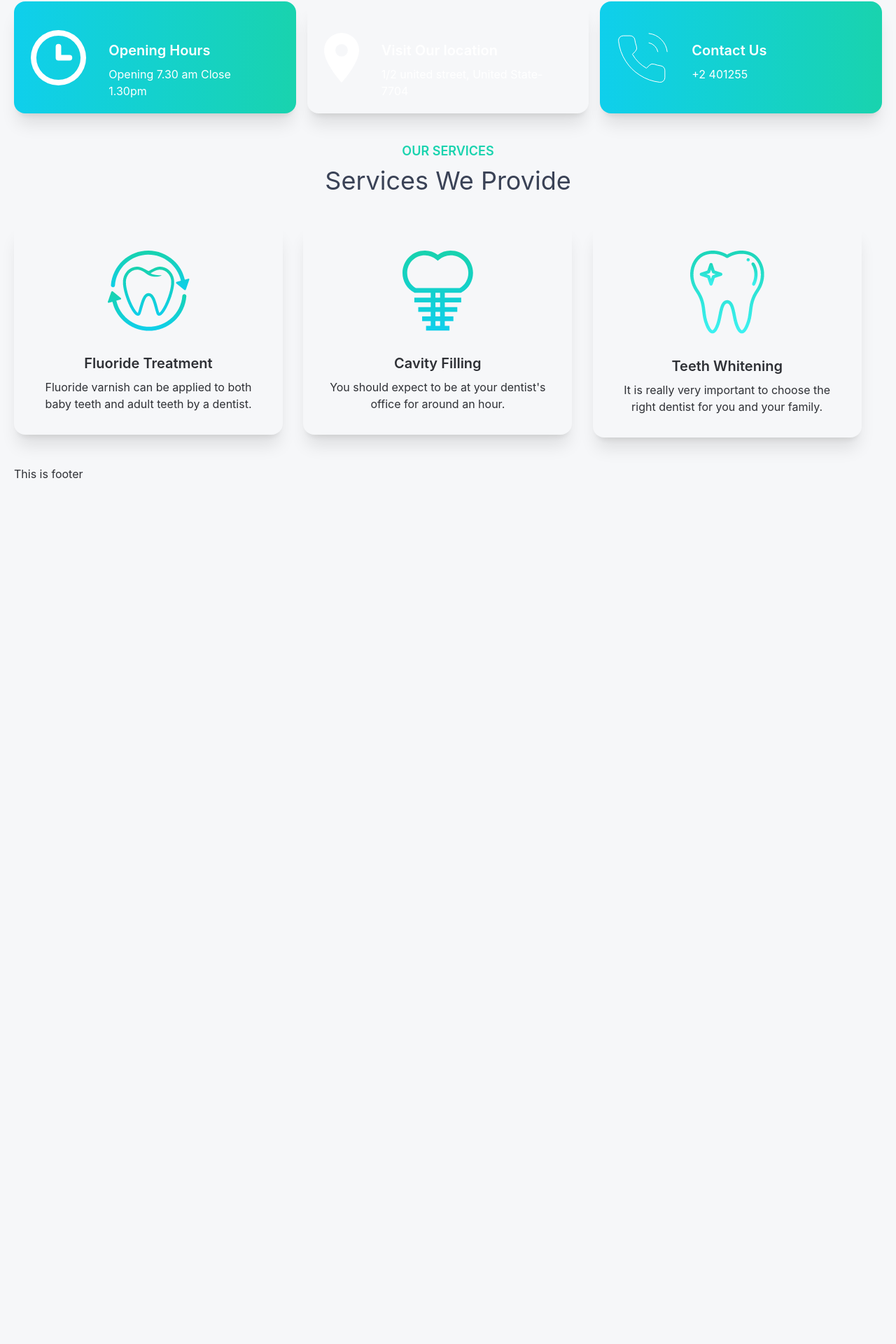
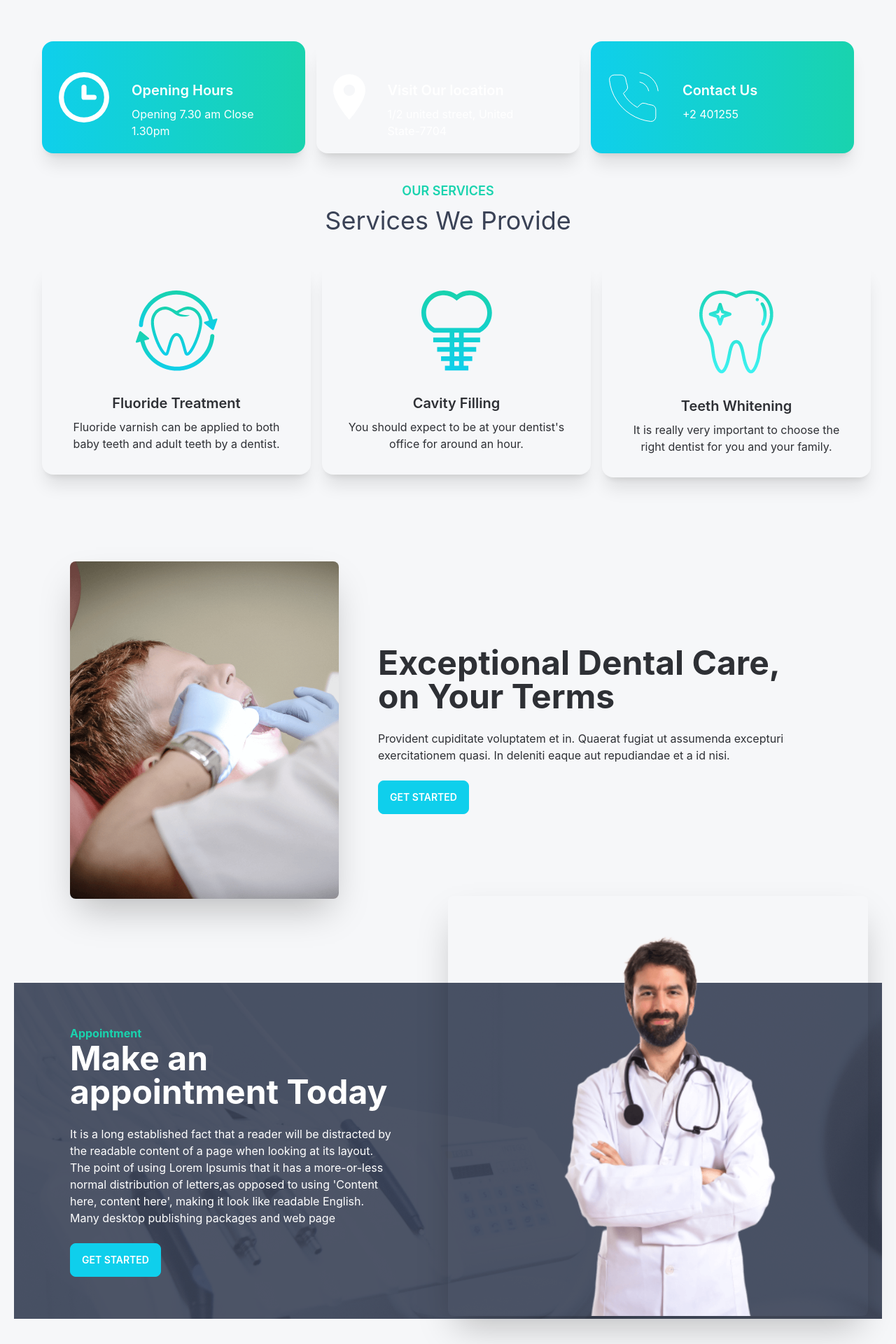
Before and after one commit to islammd39/doctor-appointment-wesite, a React (Create React App) app: page / in a window 1280 px wide. Shown: the part 575-2495 px from the top of the page at 70% size. Before the commit the page ends 1264 px from the top, so only its background shows below. Built offline with nearby package versions, Linux system fonts and the light colour scheme.

Commit message:
similer component

```diff
--- a/src/Pages/Home/Banner/Banner.js
+++ b/src/Pages/Home/Banner/Banner.js
@@ -3,15 +3,15 @@
 
 const Banner = () => {
   return (
-    <div>
-      <div className="hero bg-base-200 lg:py-10">
+    <div className="lg:p-10">
+      <div className="hero lg:py-10">
         <div className="hero-content flex-col lg:flex-row-reverse">
           <img
             src={bannerImage}
             className="lg:w-1/2 rounded-lg shadow-2xl"
           alt="..."/>
           <div>
-            <h1 className="text-5xl font-bold lg:mt-5">Box Office News!</h1>
+            <h1 className="text-5xl font-bold lg:mt-5">Your New Smile Starts Here</h1>
             <p className="py-6 mt-5">
               Provident cupiditate voluptatem et in. Quaerat fugiat ut assumenda
               excepturi exercitationem quasi. In deleniti eaque aut repudiandae
--- a/src/Pages/Home/Home/Home.js
+++ b/src/Pages/Home/Home/Home.js
@@ -1,7 +1,9 @@
 import React from 'react';
 import Banner from '../Banner/Banner';
 import InfoCard from '../InfoCard/InfoCard';
+import MakeAppointment from '../MakeAppointment/MakeAppointment';
 import ServiceData from '../Service/ServiceData';
+import Treatment from '../Treatment/Treatment';
 
 
 
@@ -11,6 +13,8 @@
           <Banner></Banner>
           <InfoCard></InfoCard>
          <ServiceData></ServiceData>
+         <Treatment></Treatment>
+         <MakeAppointment></MakeAppointment>
         </div>
     );
 };
--- a/src/Pages/Home/InfoCard/InfoCard.js
+++ b/src/Pages/Home/InfoCard/InfoCard.js
@@ -29,7 +29,7 @@
         },
     ]
     return (
-        <div className='grid grid-cols-1 md:grid-cols-2 lg:grid-cols-3 gap-4 my-10'>
+        <div className='grid grid-cols-1 md:grid-cols-2 lg:grid-cols-3 gap-4 my-10 lg:m-10'>
             {
                 viewCards.map(card=><InfoCardDetails key={card.id} card={card}></InfoCardDetails>)
             }
--- /dev/null
+++ b/src/Pages/Home/MakeAppointment/MakeAppointment.js
@@ -0,0 +1,28 @@
+import React from "react";
+import doctor from "../../../assets/images/doctor.png"
+import appointment from "../../../assets/images/appointment.png"
+
+const MakeAppointment = () => {
+  return (
+    <section style={{background:`url(${appointment}`}}>
+      <div className="hero lg:my-10">
+        <div className="hero-content flex-col lg:flex-row-reverse lg:mx-5 p-0">
+          <img
+            src={doctor}
+            className="lg:w-1/2 rounded-lg shadow-2xl -mt-32"
+          alt="..."/>
+          <div className="lg:p-10 text-white m-5">
+            <p className="font-bold text-secondary">Appointment</p>
+            <h1 className="text-5xl font-bold">Make an appointment Today</h1>
+            <p className="py-6">
+            It is a long established fact that a reader will be distracted by the readable content of a page when looking at its layout. The point of using Lorem Ipsumis that it has a more-or-less normal distribution of letters,as opposed to using 'Content here, content here', making it look like readable English. Many desktop publishing packages and web page
+            </p>
+            <button className="btn btn-primary text-white">Get Started</button>
+          </div>
+        </div>
+      </div>
+    </section>
+  );
+};
+
+export default MakeAppointment;
--- a/src/Pages/Home/Service/ServiceData.js
+++ b/src/Pages/Home/Service/ServiceData.js
@@ -27,10 +27,10 @@
     ]
 
     return (
-        <div className='text-center my-10'>
+        <div className='text-center my-10 lg:m-10'>
             <h4 className='text-lg uppercase font-semibold text-secondary'>Our Services</h4>
             <h2 className='text-4xl text-accent mt-2'>Services We Provide</h2>
-           <div className='grid grid-cols-1 md:grid-cols-2 lg:grid-cols-3 my-10'>
+           <div className='grid grid-cols-1 md:grid-cols-2 lg:grid-cols-3 my-10 gap-10'>
             {
                services.map(service=><ServiceCard key={service.id} service={service}></ServiceCard>)
             }
--- /dev/null
+++ b/src/Pages/Home/Treatment/Treatment.js
@@ -0,0 +1,28 @@
+import React from "react";
+import treatment from "../../../assets/images/treatment.png";
+
+const Treatment = () => {
+  return (
+    <div className="lg:p-20">
+      <div className="hero">
+        <div className="hero-content flex-col lg:flex-row p-0">
+          <img
+            src={treatment}
+            className="max-w-sm rounded-lg shadow-2xl"
+          alt=".."/>
+          <div className="m-10">
+            <h1 className="text-5xl font-bold">Exceptional Dental Care, on Your Terms</h1>
+            <p className="py-6">
+              Provident cupiditate voluptatem et in. Quaerat fugiat ut assumenda
+              excepturi exercitationem quasi. In deleniti eaque aut repudiandae
+              et a id nisi.
+            </p>
+            <button className="btn btn-primary text-white">Get Started</button>
+          </div>
+        </div>
+      </div>
+    </div>
+  );
+};
+
+export default Treatment;
```
